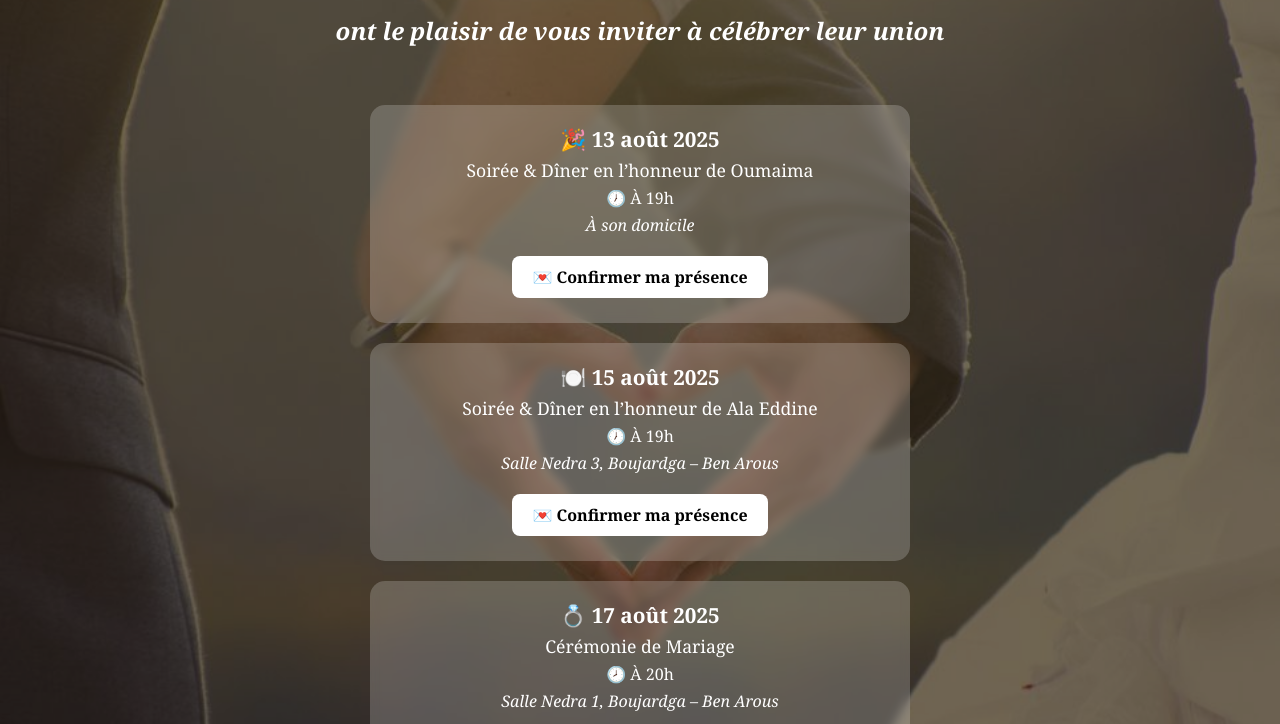
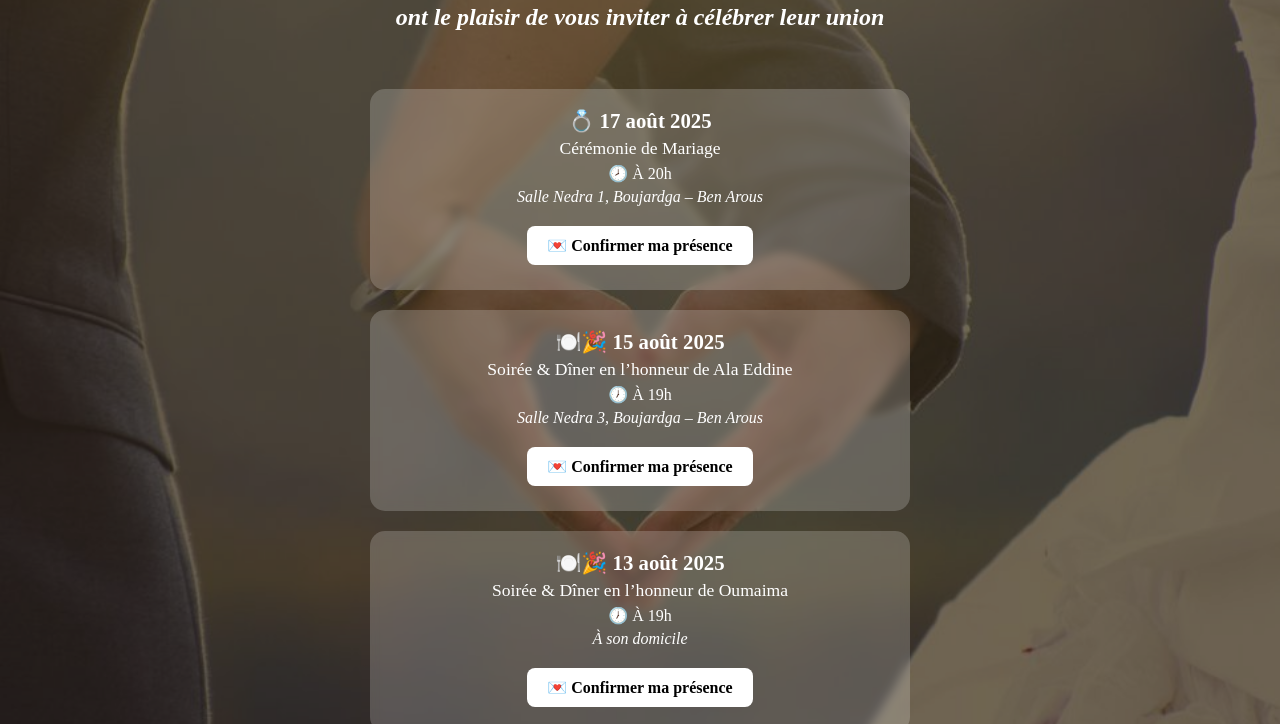
Before and after one commit to Ala-mejri00/Mariage-Ala-Eddine-Oumaima, a plain HTML site: page index.html in a window 1280 px wide. Shown: the part 143-867 px from the top of the page. Drawn offline with Linux system fonts and the light colour scheme.

Commit message:
Update index.html

```diff
--- a/index.html
+++ b/index.html
@@ -7,7 +7,7 @@
   <style>
     body {
       margin: 0;
-      font-family: 'Georgia', serif;
+      font-family: 'Parisenne', serif;
       background-image: url('invitation.jpg'); /* Nouvelle image locale */
       background-size: cover;
       background-position: center;
@@ -103,18 +103,17 @@
 
     <!-- Événement 1 -->
     <div class="event">
-      <div class="event-date">🎉 13 août 2025</div>
-      <div class="event-description">Soirée & Dîner en l’honneur de Oumaima</div>
-      <div class="event-time">🕖 À 19h</div>
-      <div class="event-location">À son domicile</div>
+      <div class="event-date">💍 17 août 2025</div>
+      <div class="event-description">Cérémonie de Mariage</div>
+      <div class="event-time">🕗 À 20h</div>
+      <div class="event-location">Salle Nedra 1, Boujardga – Ben Arous</div>
       <div class="buttons">
-        <a href="https://calendar.google.com/calendar/render?action=TEMPLATE&text=Soirée%20Oumaima&dates=20250813T180000/20250813T220000&details=Soirée%20et%20dîner%20en%20l’honneur%20de%20Oumaima&location=À%20son%20domicile" target="_blank">💌 Confirmer ma présence</a>
+        <a href="https://calendar.google.com/calendar/render?action=TEMPLATE&text=Cérémonie%20de%20Mariage%20Ala%20Eddine%20et%20Oumaima&dates=20250817T190000/20250817T230000&details=Joignez-vous%20à%20nous%20pour%20célébrer%20notre%20mariage!&location=Salle%20Nedra%201,%20Boujardga%20–%20Ben%20Arous" target="_blank">💌 Confirmer ma présence</a>
       </div>
     </div>
-
     <!-- Événement 2 -->
     <div class="event">
-      <div class="event-date">🍽️ 15 août 2025</div>
+      <div class="event-date">🍽️🎉 15 août 2025</div>
       <div class="event-description">Soirée & Dîner en l’honneur de Ala Eddine</div>
       <div class="event-time">🕖 À 19h</div>
       <div class="event-location">Salle Nedra 3, Boujardga – Ben Arous</div>
@@ -123,14 +122,14 @@
       </div>
     </div>
 
-    <!-- Événement 3 -->
+        <!-- Événement 3 -->
     <div class="event">
-      <div class="event-date">💍 17 août 2025</div>
-      <div class="event-description">Cérémonie de Mariage</div>
-      <div class="event-time">🕗 À 20h</div>
-      <div class="event-location">Salle Nedra 1, Boujardga – Ben Arous</div>
+      <div class="event-date">🍽️🎉 13 août 2025</div>
+      <div class="event-description">Soirée & Dîner en l’honneur de Oumaima</div>
+      <div class="event-time">🕖 À 19h</div>
+      <div class="event-location">À son domicile</div>
       <div class="buttons">
-        <a href="https://calendar.google.com/calendar/render?action=TEMPLATE&text=Cérémonie%20de%20Mariage%20Ala%20Eddine%20et%20Oumaima&dates=20250817T190000/20250817T230000&details=Joignez-vous%20à%20nous%20pour%20célébrer%20notre%20mariage!&location=Salle%20Nedra%201,%20Boujardga%20–%20Ben%20Arous" target="_blank">💌 Confirmer ma présence</a>
+        <a href="https://calendar.google.com/calendar/render?action=TEMPLATE&text=Soirée%20Oumaima&dates=20250813T180000/20250813T220000&details=Soirée%20et%20dîner%20en%20l’honneur%20de%20Oumaima&location=À%20son%20domicile" target="_blank">💌 Confirmer ma présence</a>
       </div>
     </div>
 
```
